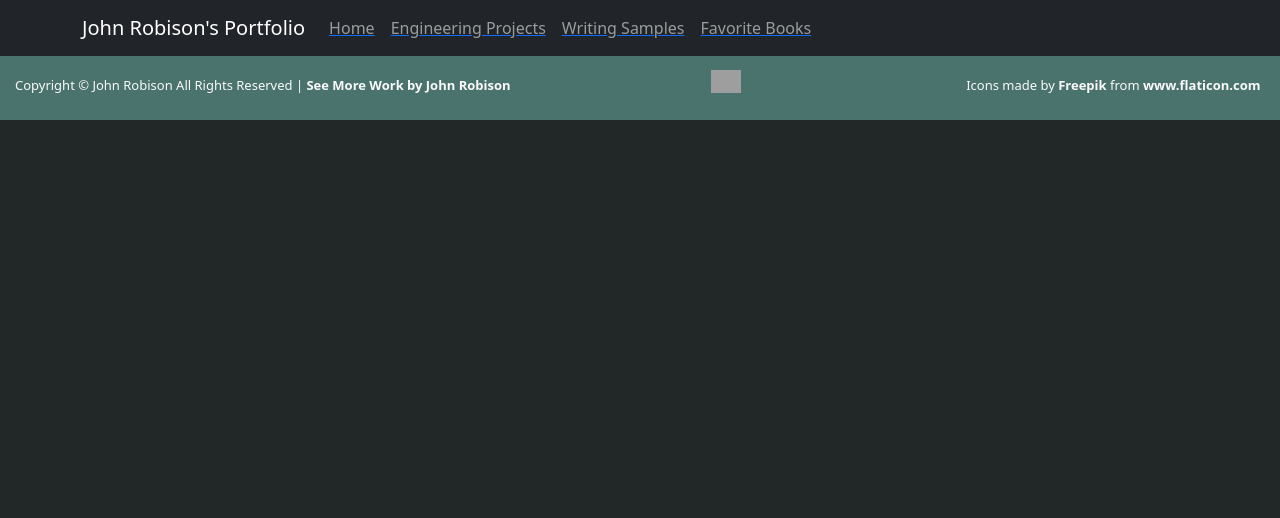
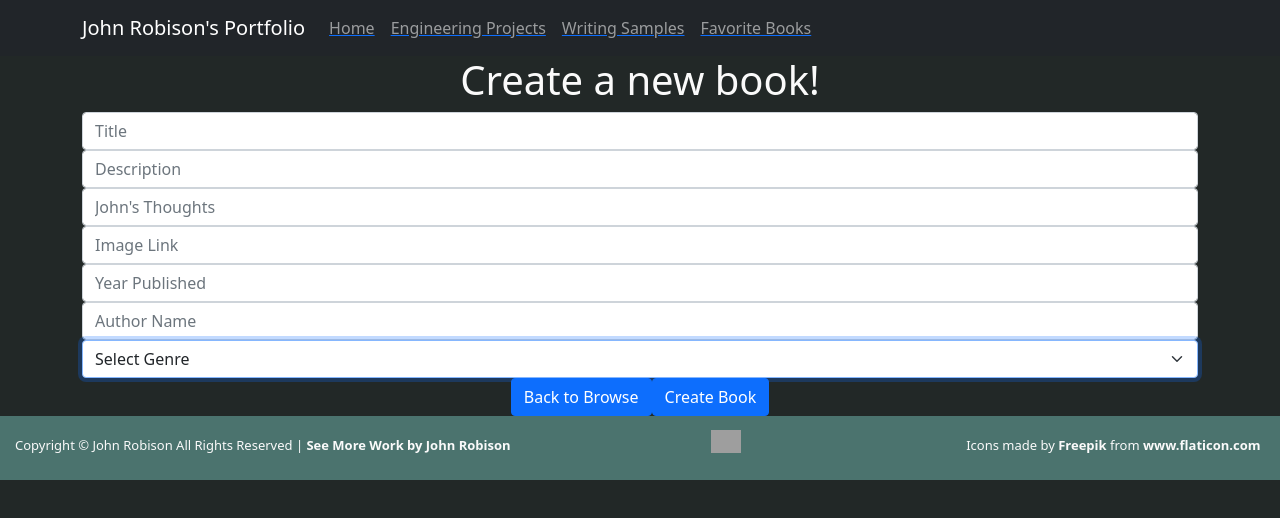
Before and after one commit to robisonJohn/Portfolio-Revised, a React (Create React App) app in the folder client/: page /newBook in a window 1280 px wide. Shown: the top 518 px of the page. Built offline with nearby package versions, Linux system fonts and the light colour scheme; grey boxes are pictures that could not be loaded.

Commit message:
render AddBook page

```diff
--- a/client/src/App.js
+++ b/client/src/App.js
@@ -10,7 +10,8 @@ import Books from './screens/Books/Books'
 import WritingSamples from './screens/WritingSamples/WritingSamples';
 import Projects from './screens/Projects/Projects';
 import Header from './components/Header/Header';
-import BookDetail from './screens/BookDetail/BookDetail'
+import BookDetail from './screens/BookDetail/BookDetail';
+import AddBook from './screens/AddBook/AddBook';
 import Footer from './components/Footer/Footer';
 
 
@@ -34,6 +35,9 @@ function App() {
       <Route exact path="/books/:id">
         <BookDetail />
       </Route>
+      <Route path="/newBook">
+        <AddBook />
+      </Route>
       <Footer />
 
     </div>
--- a/client/src/screens/AddBook/AddBook.jsx
+++ b/client/src/screens/AddBook/AddBook.jsx
@@ -1,9 +1,10 @@
 import { useState } from 'react';
 import { createBook } from '../../services/books';
 import { Redirect } from 'react-router-dom';
-import { Form, Container } from 'react-bootstrap';
+import { Form, Container, Button } from 'react-bootstrap';
+import { Link } from 'react-router-dom';
 
-const addBook = (props) => {
+const AddBook = (props) => {
     const [book, setBook] = useState({
         title: "",
         description: "",
@@ -119,7 +120,14 @@ const addBook = (props) => {
                         <option value="Other Media Forms">Other Forms of Media</option>
                     </Form.Select>
 
-
+                    <Container>
+                        <Link to={'/books'}>
+                            <Button>Back to Browse</Button>
+                        </Link>
+                        <Button type="submit">
+                            Create Book
+                        </Button>
+                    </Container>
                 </Form>
             </Container>
         </div>
@@ -128,4 +136,4 @@ const addBook = (props) => {
 
 }
 
-export default addBook;
+export default AddBook;
--- a/client/src/screens/Books/Books.jsx
+++ b/client/src/screens/Books/Books.jsx
@@ -4,6 +4,7 @@ import './Books.css'
 import axios from 'axios';
 import { Row, Col, Container, Card, Button, DropdownButton } from 'react-bootstrap';
 import { Dropdown } from "react-bootstrap";
+import { Link } from 'react-router-dom';
 
 const Books = () => {
     const [books, setBooks] = useState([]);
@@ -37,7 +38,7 @@ const Books = () => {
                     </Col>
                 </Row>
                 <Row>
-                    <Col><Button variant="success" style={{margin: "15px"}}>CREATE NEW BOOK</Button></Col>
+                    <Col><Link to="/newBook"><Button variant="success" style={{margin: "15px"}}>CREATE NEW BOOK</Button></Link></Col>
                     <Col>
                         <DropdownButton title="FILTER BY GENRE" style={{margin: "15px"}} variant="light">
                                 <Dropdown.Item href="#/science-fiction">Science Fiction</Dropdown.Item>
```
